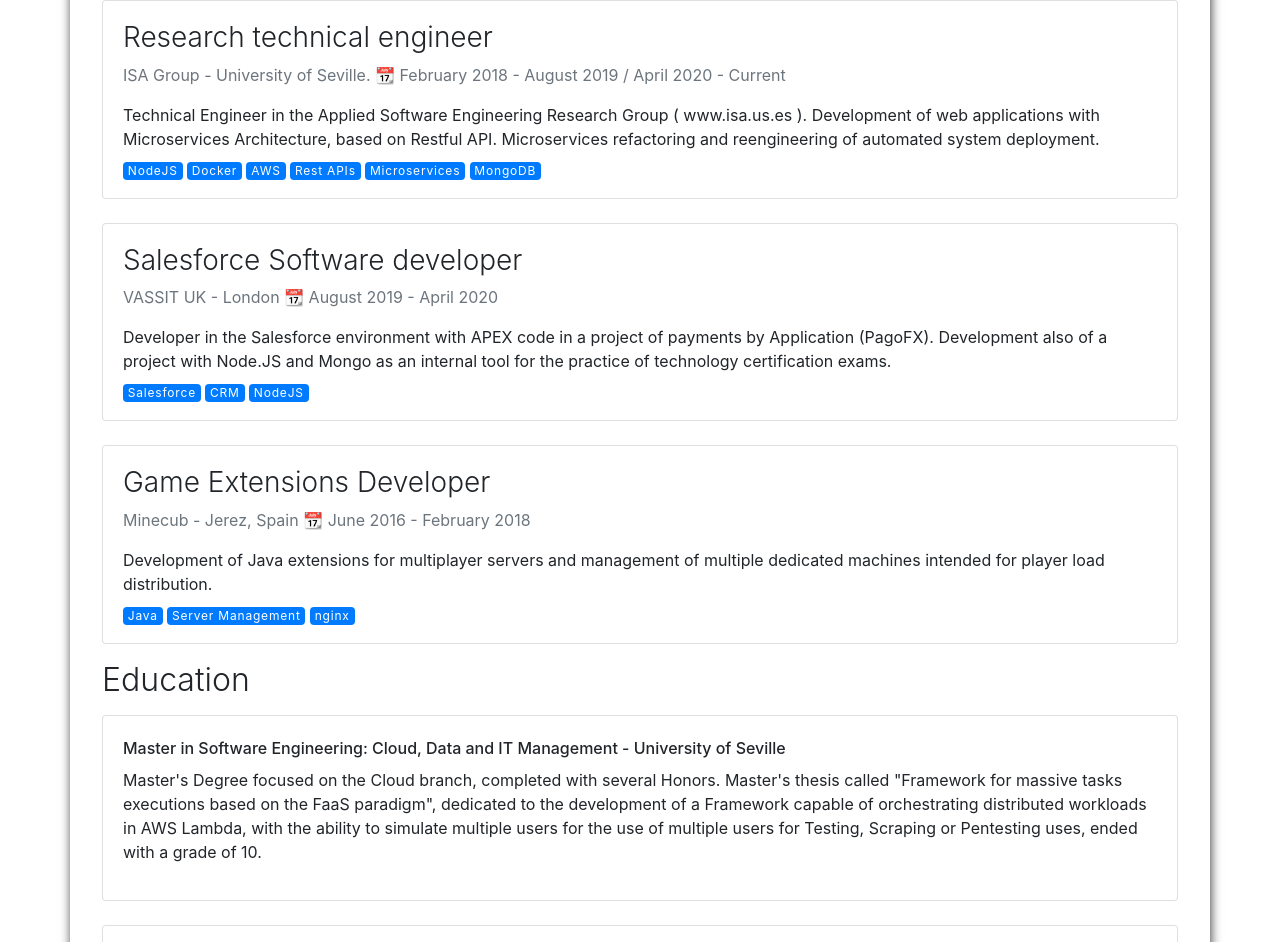
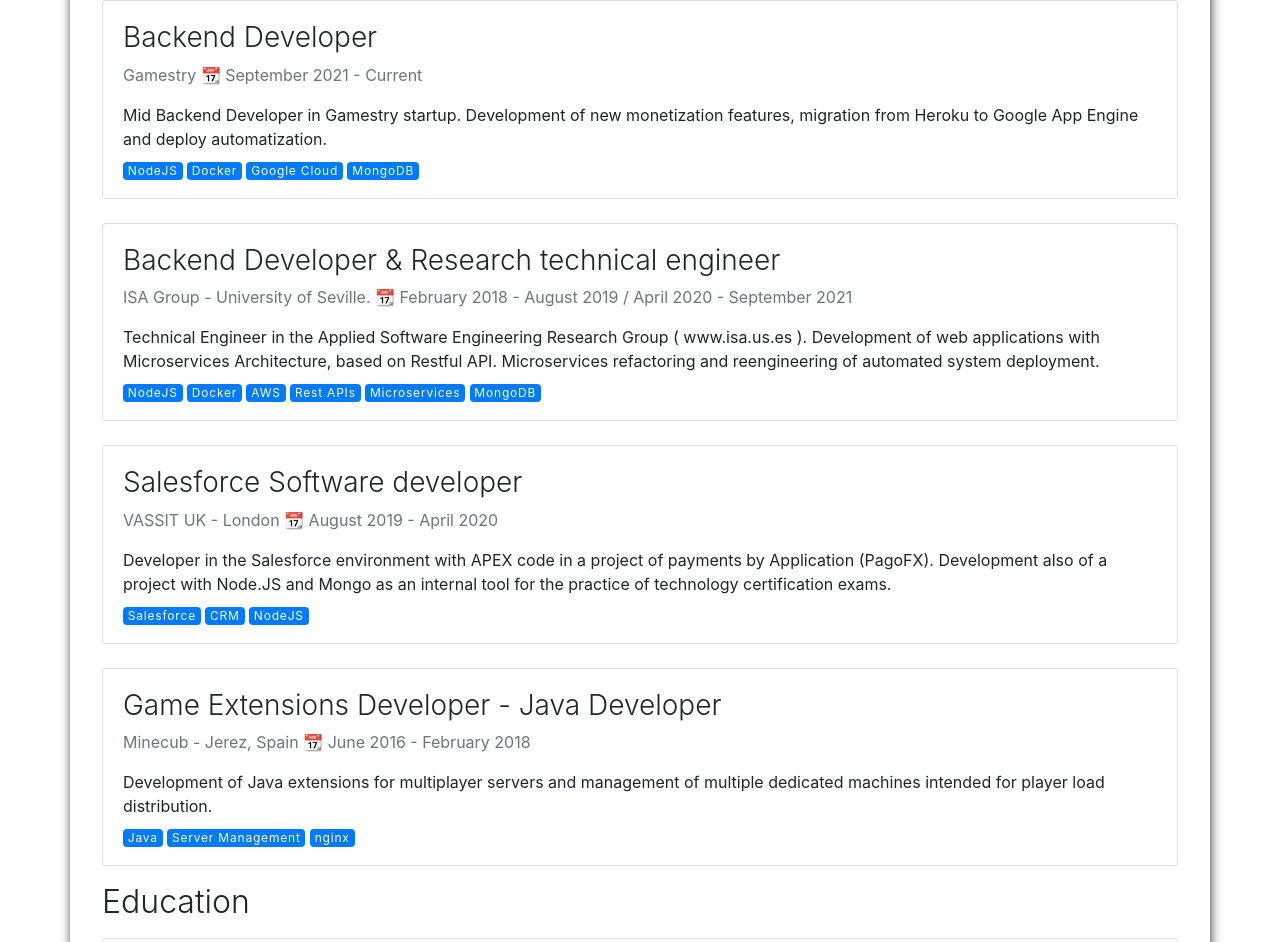
Before and after one commit to AlexGue/cv, a plain HTML site: page index.html in a window 1280 px wide. Shown: the part 538-1480 px from the top of the page. Drawn offline with nearby package versions, Linux system fonts and the light colour scheme.

Commit message:
Deploying to gh-pages from  @ 9c05e08a9496c09c908b2f4396778b3fedad9cb8 🚀

```diff
--- a/index.html
+++ b/index.html
@@ -17,7 +17,7 @@
             <div class="col-md-6 col-print-6">
                 <h1>Alejandro Guerrero<br />Software Engineer</h1>
                 <p>
-                    <time datetime="" class="text-muted">Last update: July 28, 2021</time>
+                    <time datetime="" class="text-muted">Last update: March 2, 2022</time>
                 </p>
                 <p>
                     <span class="screen"><a href="alejandro-guerrero.software-engineer.pdf"><i class="fa fa-file-pdf-o"
@@ -220,8 +220,23 @@
         <h2>Professional Experience</h2>
         <div class="card mb-4">
             <div class="card-body">
-                <h3>Research technical engineer</h3>
-                <p class="text-muted">ISA Group - University of Seville.  📆 February 2018 - August 2019 / April 2020 - Current</p>
+                <h3>Backend Developer</h3>
+                <p class="text-muted">Gamestry  📆 September 2021 - Current</p>
+
+                <p>Mid Backend Developer in Gamestry startup. Development of new monetization features, migration from Heroku to Google App Engine and deploy automatization.</p>
+
+                <div style="margin-top:-10px; margin-bottom:-3px;">
+                    <span class="badge badge-primary">NodeJS</span>
+                    <span class="badge badge-primary">Docker</span>
+                    <span class="badge badge-primary">Google Cloud</span>
+                    <span class="badge badge-primary">MongoDB</span>
+                </div>
+            </div>
+        </div>
+        <div class="card mb-4">
+            <div class="card-body">
+                <h3>Backend Developer &amp; Research technical engineer</h3>
+                <p class="text-muted">ISA Group - University of Seville.  📆 February 2018 - August 2019 / April 2020 - September 2021</p>
 
                 <p>Technical Engineer in the Applied Software Engineering Research Group ( www.isa.us.es ). Development of web applications with Microservices Architecture, based on Restful API. Microservices refactoring and reengineering of automated system deployment.</p>
 
@@ -251,7 +266,7 @@
         </div>
         <div class="card mb-4">
             <div class="card-body">
-                <h3>Game Extensions Developer</h3>
+                <h3>Game Extensions Developer - Java Developer</h3>
                 <p class="text-muted">Minecub - Jerez, Spain  📆 June 2016 - February 2018</p>
 
                 <p>Development of Java extensions for multiplayer servers and management of multiple dedicated machines intended for player load distribution.</p>
```
Also changed, not shown: 1 other file.
